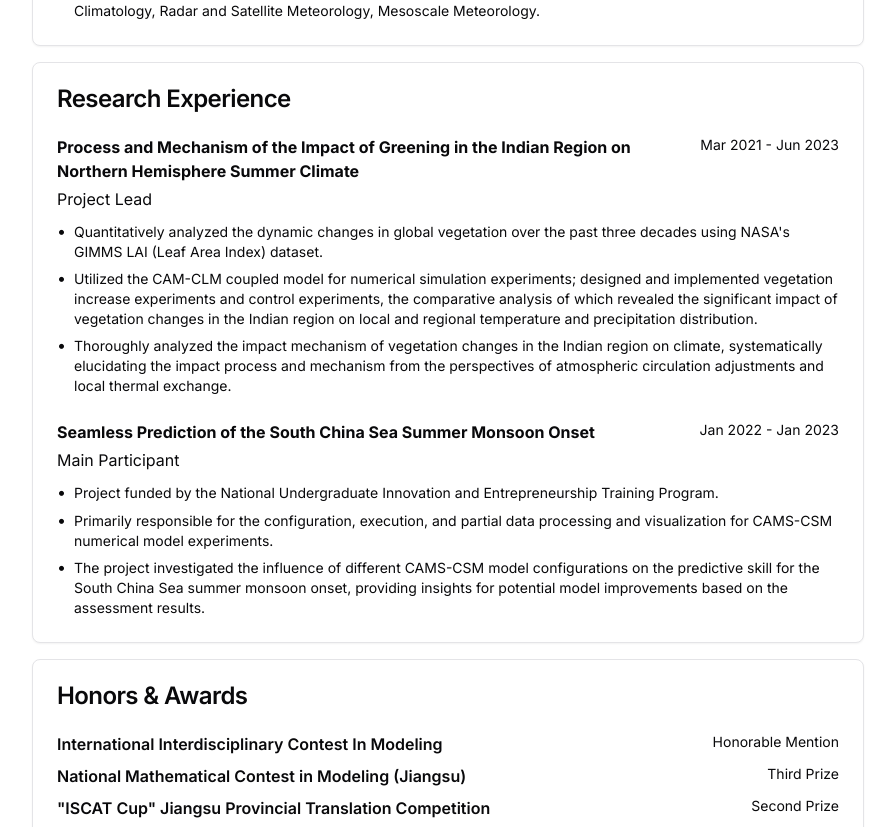
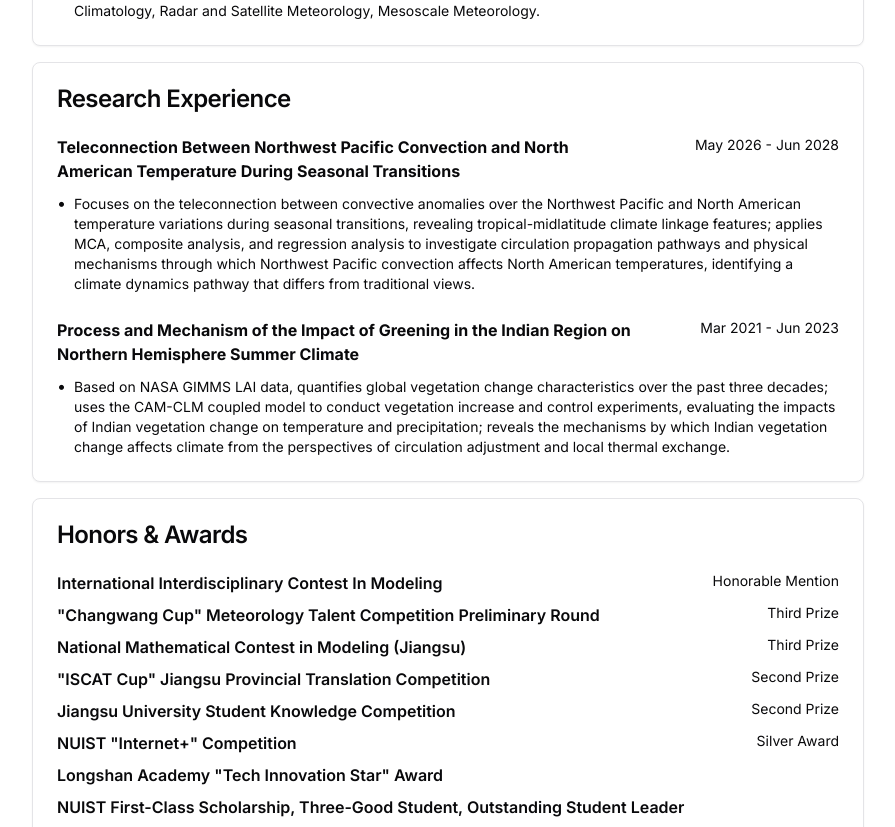
Before and after one commit to zsy1207/zsy1207.github.io, a Next.js app: page /resume in a window 1280 px wide. Shown: the part 480-1307 px from the top of the page, without its empty margins (192-1087 px from the left). Built offline with nearby package versions, Linux system fonts and the light colour scheme.

Commit message:
Update resume content and PDF

```diff
--- a/app/(routes)/resume/page.tsx
+++ b/app/(routes)/resume/page.tsx
@@ -60,7 +60,7 @@ export default function ResumePage() {
               <div className="flex items-baseline">
                 <div className="mr-2">•</div>
                 <div className="text-sm">
-                  {language === "en" ? "Research Direction: Monsoons and Extreme Weather" : "研究方向：季风与极端天气气候"}
+                  {language === "en" ? "Research Direction: Ocean-Ice-Atmosphere Interactions, Climate Dynamics, Monsoons, and Extreme Weather" : "研究方向：海-冰-气相互作用、气候动力学、季风与极端天气"}
                 </div>
               </div>
             </div>
@@ -118,6 +118,31 @@ export default function ResumePage() {
             <div className="flex justify-between items-start">
               <h3 className="font-bold" style={{maxWidth: '75%'}}>
                 {language === "en"
+                  ? "Teleconnection Between Northwest Pacific Convection and North American Temperature During Seasonal Transitions"
+                  : "季节转换期西北太平洋对流-北美气温遥相关"
+                }
+              </h3>
+              <p className="text-sm text-right">
+                {language === "en" ? "May 2026 - Jun 2028" : "2026年05月 - 2028年06月"}
+              </p>
+            </div>
+            <div className="mt-2 space-y-1">
+              <div className="flex items-baseline">
+                <div className="mr-2">•</div>
+                <div className="text-sm">
+                  {language === "en"
+                    ? "Focuses on the teleconnection between convective anomalies over the Northwest Pacific and North American temperature variations during seasonal transitions, revealing tropical-midlatitude climate linkage features; applies MCA, composite analysis, and regression analysis to investigate circulation propagation pathways and physical mechanisms through which Northwest Pacific convection affects North American temperatures, identifying a climate dynamics pathway that differs from traditional views."
+                    : "聚焦季节转换期西北太平洋对流异常与北美气温变化之间的遥相关关系，揭示热带—中高纬气候联动特征；通过MCA、合成分析、回归分析等方法，探讨西北太平洋对流影响北美气温的环流传播路径与物理机制，发现了不同于传统观点的气候动力路径。"
+                  }
+                </div>
+              </div>
+            </div>
+          </div>
+
+          <div>
+            <div className="flex justify-between items-start">
+              <h3 className="font-bold" style={{maxWidth: '75%'}}>
+                {language === "en"
                   ? "Process and Mechanism of the Impact of Greening in the Indian Region on Northern Hemisphere Summer Climate"
                   : "印度地区绿化对北半球夏季气候的影响过程和机理"
                 }
@@ -126,96 +151,13 @@ export default function ResumePage() {
                 {language === "en" ? "Mar 2021 - Jun 2023" : "2021年03月 - 2023年06月"}
               </p>
             </div>
-            <div className="flex justify-between items-start mt-1">
-              <p>
-                {language === "en"
-                  ? "Project Lead"
-                  : "项目负责人"
-                }
-              </p>
-            </div>
-            <div className="mt-2 space-y-1"> {/* Added space-y-1 for consistent spacing */}
-              {/* --- Applied items-baseline here --- */}
+            <div className="mt-2 space-y-1">
               <div className="flex items-baseline">
                 <div className="mr-2">•</div>
                 <div className="text-sm">
                   {language === "en"
-                    ? "Quantitatively analyzed the dynamic changes in global vegetation over the past three decades using NASA's GIMMS LAI (Leaf Area Index) dataset."
-                    : "基于NASA的GIMMS LAI（叶面积指数）数据集，量化分析了近三十年全球植被动态变化。"
-                  }
-                </div>
-              </div>
-              {/* --- Applied items-baseline here --- */}
-              <div className="flex items-baseline">
-                <div className="mr-2">•</div>
-                <div className="text-sm">
-                  {language === "en"
-                    ? "Utilized the CAM-CLM coupled model for numerical simulation experiments; designed and implemented vegetation increase experiments and control experiments, the comparative analysis of which revealed the significant impact of vegetation changes in the Indian region on local and regional temperature and precipitation distribution."
-                    : "利用CAM-CLM耦合模式进行数值模拟实验，设计并实施了植被增加实验与控制实验，对比分析结果揭示了印度地区植被变化对局地以及区域气温与降水分布的显著影响。"
-                  }
-                </div>
-              </div>
-              {/* --- Applied items-baseline here --- */}
-              <div className="flex items-baseline">
-                <div className="mr-2">•</div>
-                <div className="text-sm">
-                  {language === "en"
-                    ? "Thoroughly analyzed the impact mechanism of vegetation changes in the Indian region on climate, systematically elucidating the impact process and mechanism from the perspectives of atmospheric circulation adjustments and local thermal exchange."
-                    : "深入剖析了印度地区植被变化对气候的影响机制，从环流调整和局地热力交换两个方面，系统阐释了其影响过程与作用机理。"
-                  }
-                </div>
-              </div>
-            </div>
-          </div>
-
-          <div>
-            <div className="flex justify-between items-start">
-              <h3 className="font-bold">
-                {language === "en"
-                  ? "Seamless Prediction of the South China Sea Summer Monsoon Onset"
-                  : "南海夏季风爆发的无缝隙预报研究"
-                }
-              </h3>
-              <p className="text-sm text-right">
-                {language === "en" ? "Jan 2022 - Jan 2023" : "2022年01月 - 2023年01月"}
-              </p>
-            </div>
-            <div className="flex justify-between items-start mt-1">
-              <p>
-                {language === "en"
-                  ? "Main Participant"
-                  : "主要参与者"
-                }
-              </p>
-            </div>
-            <div className="mt-2 space-y-1"> {/* Added space-y-1 for consistent spacing */}
-              {/* --- Applied items-baseline here --- */}
-              <div className="flex items-baseline">
-                <div className="mr-2">•</div>
-                <div className="text-sm">
-                  {language === "en"
-                    ? "Project funded by the National Undergraduate Innovation and Entrepreneurship Training Program."
-                    : "受国家级大学生创新创业训练计划项目资助。"
-                  }
-                </div>
-              </div>
-              {/* --- Applied items-baseline here --- */}
-              <div className="flex items-baseline">
-                <div className="mr-2">•</div>
-                <div className="text-sm">
-                  {language === "en"
-                    ? "Primarily responsible for the configuration, execution, and partial data processing and visualization for CAMS-CSM numerical model experiments."
-                    : "主要负责CAMS-CSM数值模式实验的配置、运行和部分的数据处理以及绘图。"
-                  }
-                </div>
-              </div>
-              {/* --- Applied items-baseline here --- */}
-              <div className="flex items-baseline">
-                <div className="mr-2">•</div>
-                <div className="text-sm">
-                  {language === "en"
-                    ? "The project investigated the influence of different CAMS-CSM model configurations on the predictive skill for the South China Sea summer monsoon onset, providing insights for potential model improvements based on the assessment results."
-                    : "项目探究了CAMS-CSM模式不同配置下对于预测南海夏季风能力的影响，并根据评估的结果为模式改进提供思路。"
+                    ? "Based on NASA GIMMS LAI data, quantifies global vegetation change characteristics over the past three decades; uses the CAM-CLM coupled model to conduct vegetation increase and control experiments, evaluating the impacts of Indian vegetation change on temperature and precipitation; reveals the mechanisms by which Indian vegetation change affects climate from the perspectives of circulation adjustment and local thermal exchange."
+                    : "基于 NASA GIMMS LAI 数据，量化近三十年全球植被变化特征；利用 CAM-CLM 耦合模式开展植被增加与控制实验，评估印度植被变化对气温和降水的影响；从环流调整与局地热力交换两方面，揭示印度植被变化影响气候的机制。"
                   }
                 </div>
               </div>
@@ -239,6 +181,18 @@ export default function ResumePage() {
             </h3>
             <p className="text-sm text-right">
               {language === "en" ? "Honorable Mention" : "二等奖"}
+            </p>
+          </div>
+
+          <div className="flex justify-between items-start">
+            <h3 className="font-semibold">
+              {language === "en"
+                ? "\"Changwang Cup\" Meteorology Talent Competition Preliminary Round"
+                : "\"长望杯\"气象达人赛初赛"
+              }
+            </h3>
+            <p className="text-sm text-right">
+              {language === "en" ? "Third Prize" : "三等奖"}
             </p>
           </div>
 
--- a/app/layout.tsx
+++ b/app/layout.tsx
@@ -11,7 +11,7 @@ const inter = Inter({ subsets: ["latin"] })
 export const metadata: Metadata = {
   title: "Shiyang (Zephyr) Zhou",
   description:
-    "M.Sc. student in Meteorology at Fudan University; monsoons and extreme weather research.",
+    "M.Sc. student in Meteorology at Fudan University; ocean-ice-atmosphere interactions, climate dynamics, monsoons, and extreme weather research.",
   icons: {
     icon: "/weather-icons-59-svgrepo-com.svg",
   },
--- a/app/page.tsx
+++ b/app/page.tsx
@@ -65,7 +65,7 @@ export default function HomePage() {
             {language === "en" ? "Shiyang (Zephyr) Zhou" : "周世扬"}
           </h1>
           <div className="text-lg sm:text-xl text-muted-foreground mb-4 leading-relaxed max-w-prose">
-            {language === "en" ? <>I am currently pursuing an M.Sc. in Meteorology at the <Link href="https://aos.fudan.edu.cn/" target="_blank" className="text-muted-foreground hover:underline">Department of Atmospheric and Oceanic Sciences (AOS)</Link>, <strong>Fudan University</strong>, advised by <strong><Link href="http://www.wenzhou-clim.com/" target="_blank" className="text-muted-foreground hover:underline">Prof. Wen Zhou</Link></strong>. My research focuses on <strong>monsoons and extreme weather</strong>. I am passionate about AI, large language models, esports, consumer tech, soccer, badminton, philosophy, and abstract art.</> : <>我目前正在<strong>复旦大学</strong><Link href="https://aos.fudan.edu.cn/" target="_blank" className="text-muted-foreground hover:underline">大气与海洋科学系</Link>攻读气象专业硕士，指导老师为<Link href="http://www.wenzhou-clim.com/" target="_blank" className="text-muted-foreground hover:underline">周文教授</Link>，研究领域为季风与极端天气气候。我也是一位开发者，对AI/大模型/电竞/数码/足球/羽毛球/哲学/抽象艺术等领域都有浓厚的兴趣。</>}
+            {language === "en" ? <>I am currently pursuing an M.Sc. in Meteorology at the <Link href="https://aos.fudan.edu.cn/" target="_blank" className="text-muted-foreground hover:underline">Department of Atmospheric and Oceanic Sciences (AOS)</Link>, <strong>Fudan University</strong>, advised by <strong><Link href="http://www.wenzhou-clim.com/" target="_blank" className="text-muted-foreground hover:underline">Prof. Wen Zhou</Link></strong>. My research focuses on <strong>ocean-ice-atmosphere interactions, climate dynamics, monsoons, and extreme weather</strong>. I am passionate about AI, large language models, esports, consumer tech, soccer, badminton, philosophy, and abstract art.</> : <>我目前正在<strong>复旦大学</strong><Link href="https://aos.fudan.edu.cn/" target="_blank" className="text-muted-foreground hover:underline">大气与海洋科学系</Link>攻读气象专业硕士，指导老师为<Link href="http://www.wenzhou-clim.com/" target="_blank" className="text-muted-foreground hover:underline">周文教授</Link>，研究方向为<strong>海-冰-气相互作用、气候动力学、季风与极端天气</strong>。我也是一位开发者，对AI/大模型/电竞/数码/足球/羽毛球/哲学/抽象艺术等领域都有浓厚的兴趣。</>}
           </div>
           <div className="flex items-center justify-center lg:justify-start mt-2 space-x-6">
             {SOCIAL_LINKS.map((link) => (
```
Also changed, not shown: 2 other files (tests, documents, lock files or other folders).
